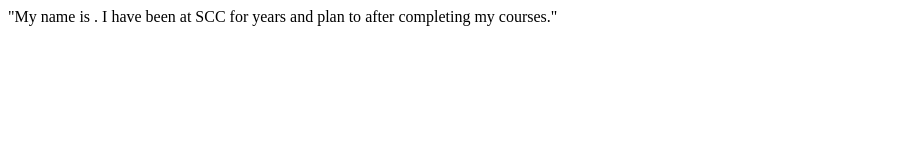
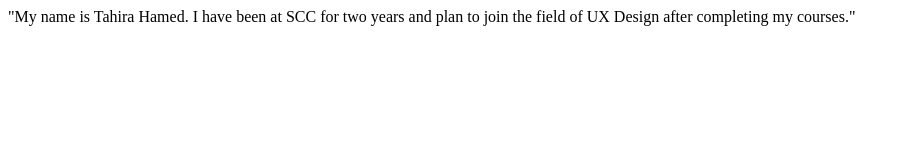
Before and after one commit to tahira-h/it121, a plain HTML site: page index.html in a window 1280 px wide. Shown: the whole page, without its empty margins (0-909 px from the left). Drawn offline with Linux system fonts and the light colour scheme.

Commit message:
HW1 completed

```diff
--- a/index.html
+++ b/index.html
@@ -4,10 +4,9 @@
     <meta charset="UTF-8">
     <meta name="viewport" content="width=device-width, initial-scale=1.0">
     <title>HW1 Tell Me About Yourself</title>
-    <!--<link rel="stylesheet" href="script.js" type="script"> -->
 </head>
 <body>
     <script src="script.js"></script>
-        "My name is <firstName> <lastName>. I have been at SCC for <yearsOfStudy> years and plan to <goal> after completing my courses."
+        "My name is Tahira Hamed. I have been at SCC for two years and plan to join the field of UX Design after completing my courses."
 </body>
 </html>
```
